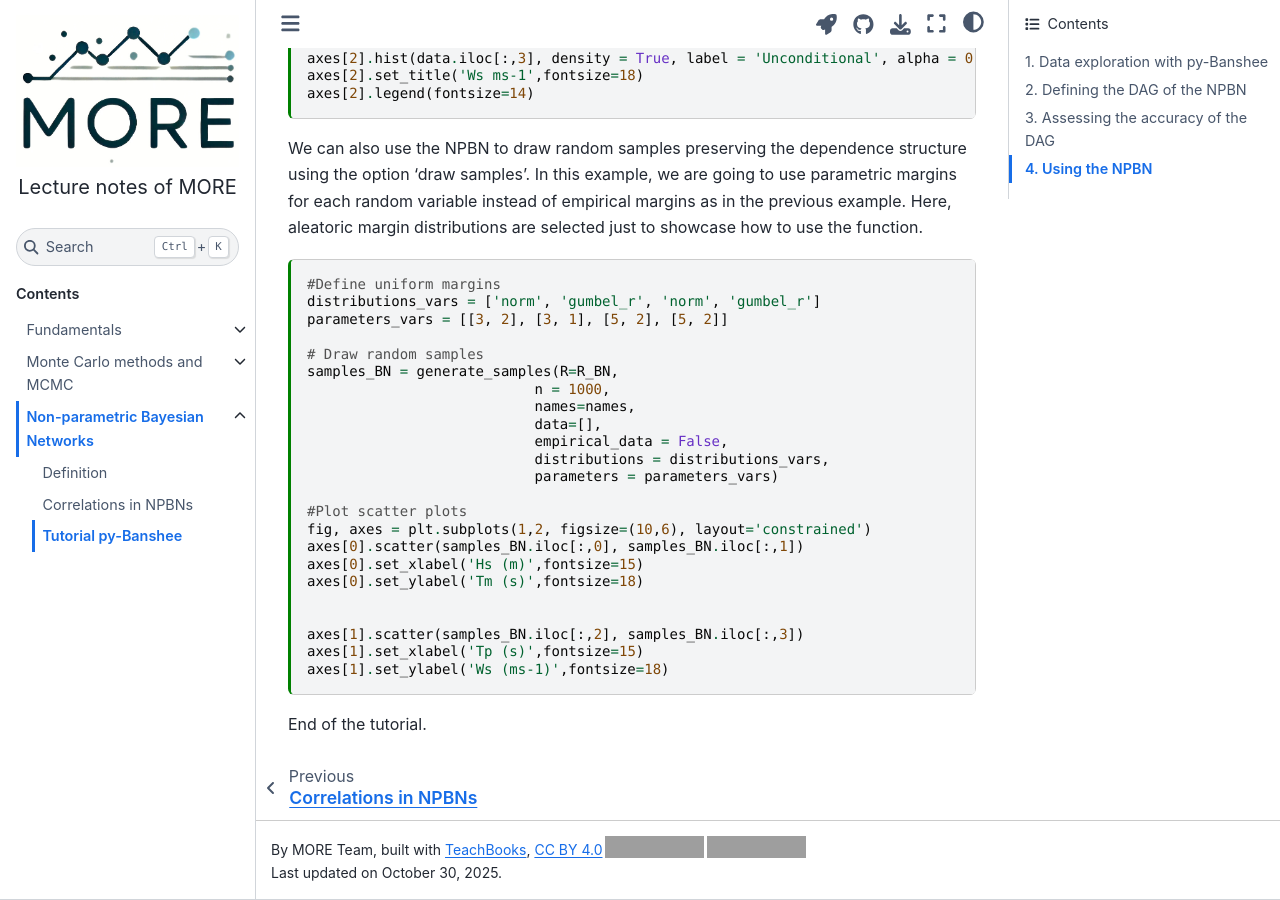
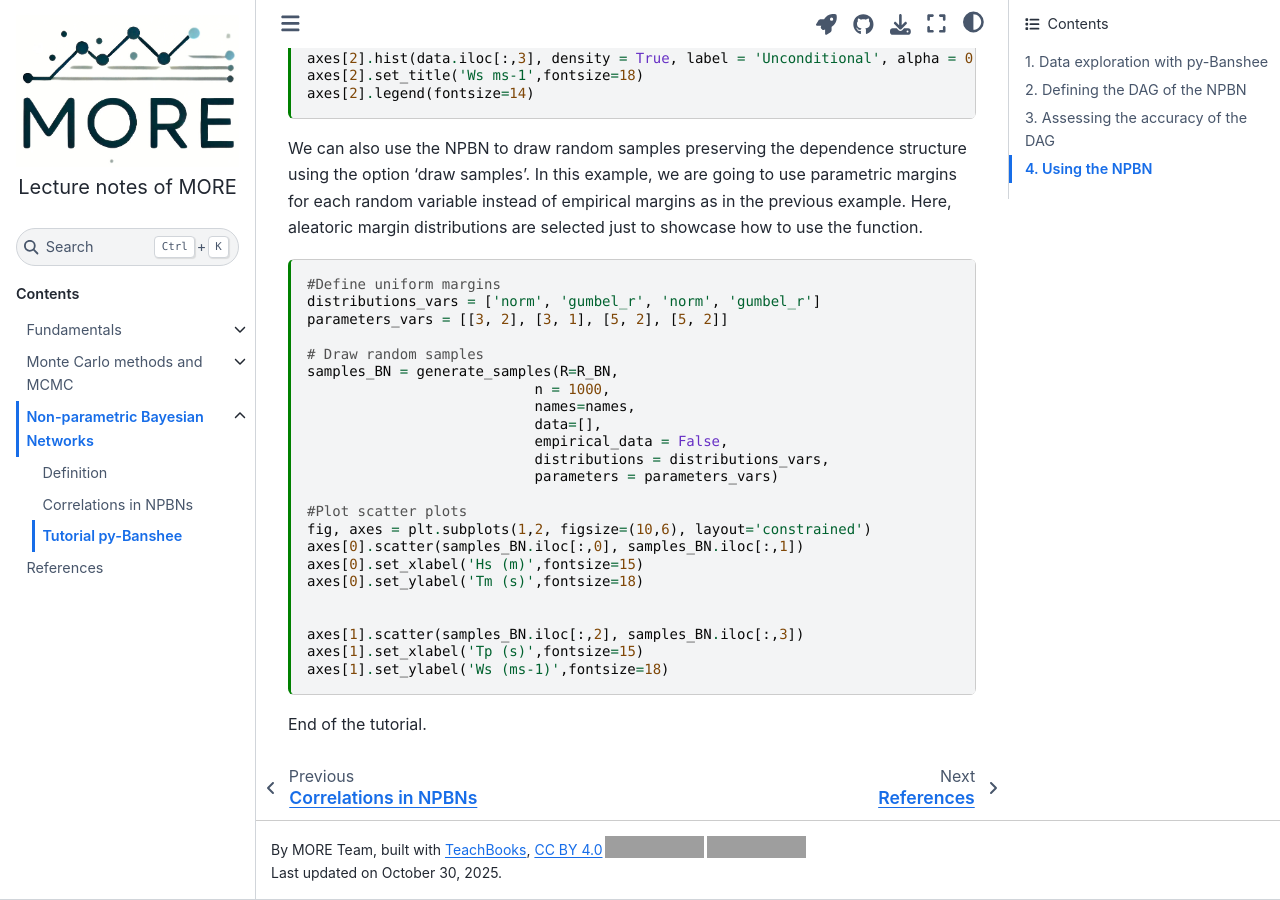
Before and after one commit to TUDelft-CITG/MORE-lecture-notes, a Jupyter Book: the page built from book/NPBN/NPBN_tutorial.ipynb, in a window 1280 px wide and 900 px high, scrolled down 4015 px. Built offline with Jupyter Book 1.0.4 settings and Sphinx 7.4.7 and the Sphinx Book theme 1.1.4, drawn with Linux system fonts in a browser that asks for light colours; pages that are not in the unit, such as notebooks, are missing from menus; comment, search, counter and statistics services are not loaded; part of the change alters nothing that is shown; grey boxes are pictures that could not be loaded.

```diff
--- a/book/_toc.yml
+++ b/book/_toc.yml
@@ -26,6 +26,6 @@ parts:
            title: Correlations in NPBNs
          - file: NPBN/NPBN_tutorial.ipynb
            title: Tutorial py-Banshee
-    # - file: references.md
+      - file: references.md
     # - file: changelog.md
     # - file: credits.md
--- a/book/references.bib
+++ b/book/references.bib
@@ -4,3 +4,40 @@
   howpublished={\url{https://moorepants.github.io/learn-multibody-dynamics/sympy.html}},
   year={2023}
 }
+
+@misc{fengMarkovchainMonteCarlo2025,
+  title = {The {{Markov-chain Monte Carlo}} Interactive Gallery},
+  author = {Feng, Chi},
+  year = 2025,
+  month = oct,
+  howpublished={\url{https://github.com/chi-feng/mcmc-demo}},
+  urldate = {2025-10-30},
+  abstract = {Interactive Markov-chain Monte Carlo Javascript demos},
+  copyright = {MIT}
+}
+
+@article{vrugtAcceleratingMarkovChain2009,
+  title = {Accelerating {{Markov}} Chain {{Monte Carlo}} Simulation by Differential Evolution with Self-Adaptive Randomized Subspace Sampling},
+  author = {Vrugt, Jasper A. and Ter Braak, Cajo J. F. and Diks, Cees G. H. and Robinson, Bruce A. and Hyman, James M. and Higdon, Dave},
+  year = 2009,
+  month = jan,
+  journal = {International Journal of Nonlinear Sciences and Numerical Simulation},
+  volume = {10},
+  number = {3},
+  issn = {2191-0294, 1565-1339},
+  doi = {10.1515/IJNSNS.2009.10.3.273},
+  urldate = {2025-10-30},
+}
+
+@misc{betancourtConceptualIntroductionHamiltonian2018,
+  title = {A Conceptual Introduction to {{Hamiltonian Monte Carlo}}},
+  author = {Betancourt, Michael},
+  year = 2018,
+  month = jul,
+  number = {1701.02434},
+  publisher = {arXiv},
+  doi = {10.48550/arXiv.1701.02434},
+  urldate = {2019-12-09},
+  archiveprefix = {arXiv},
+  langid = {english},
+}
```
Also changed, not shown: book/bayes_mcmc/mcmc.ipynb.
